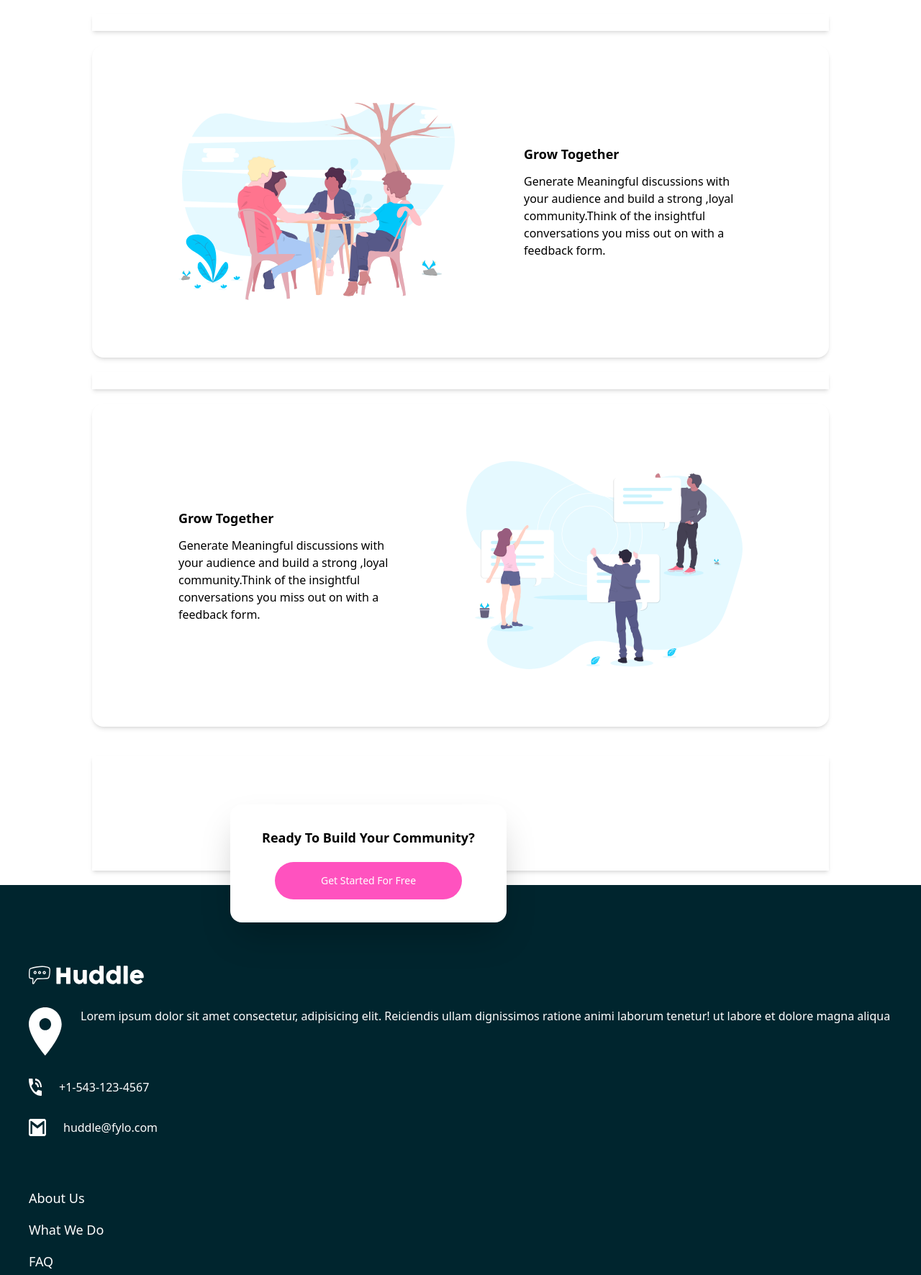
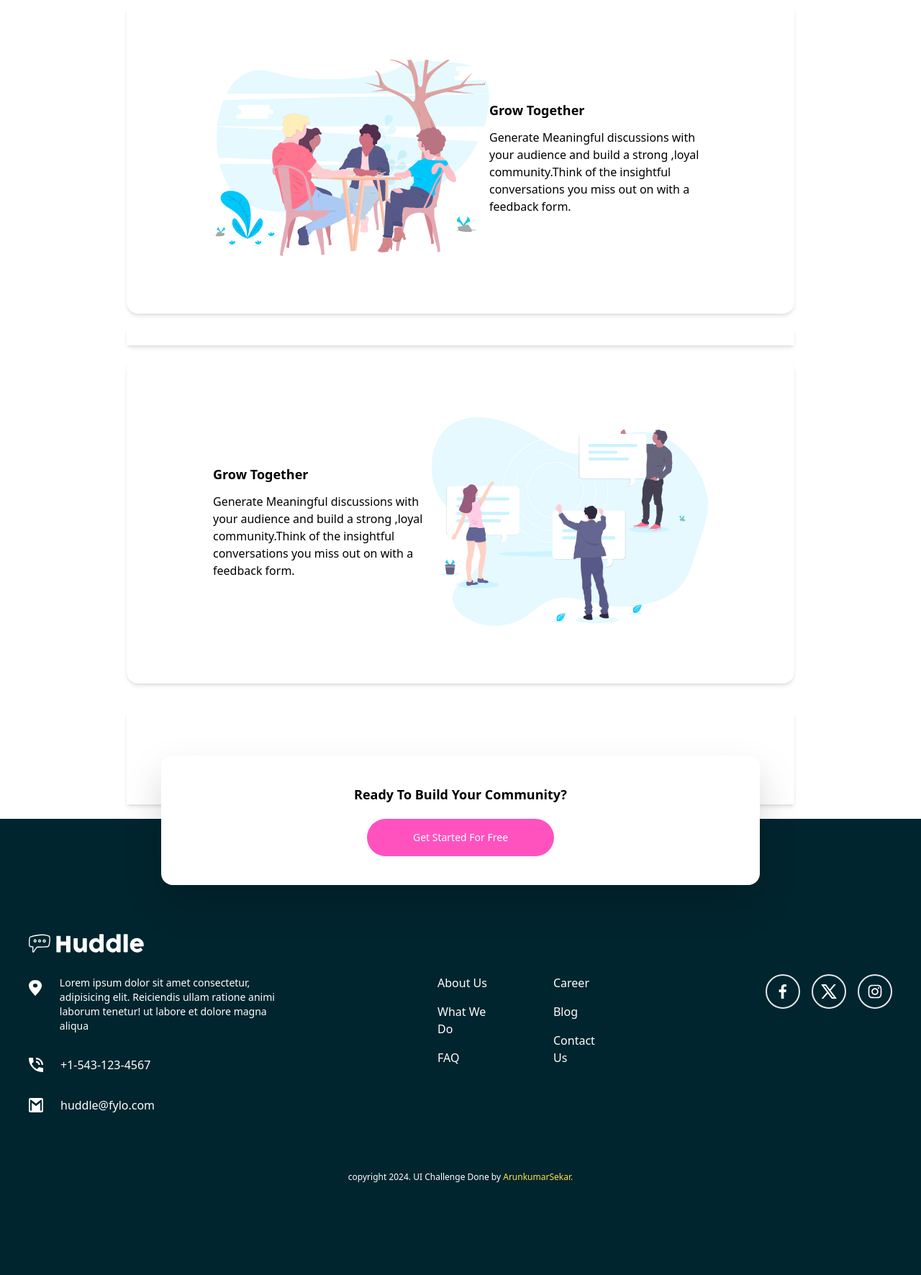
Before and after one commit to Arunkumar14s/Landing-Page-UI, a website built with Vite: page index.html in a window 1280 px wide. Shown: the part 1028-2800 px from the top of the page at 72% size. Built offline with nearby package versions, Linux system fonts and the light colour scheme.

Commit message:
footer section

```diff
--- a/index.html
+++ b/index.html
@@ -13,7 +13,7 @@
   <body class="mx-auto relative">
     <!-- header -->
 
-    <header class="px-10 py-3 flex justify-between items-center bg-[#ebfbff] sm:w-full sm:px-36 sm:py-10 relative">
+    <header class="px-10 py-3 flex justify-between items-center bg-[#ebfbff] sm:w-full lg:px-16 xl:px-28 sm:py-10 relative">
         <img class="w-28 sm:w-36" src="assets/images/logo.svg" alt="Huddle">
         <button class="bg-white hover:bg-blue-200 text-xs font-bold py-1 px-5 sm:px-10 sm:py-3 rounded-full shadow-xl">
           Try It Free
@@ -26,7 +26,7 @@
         <img class="hidden sm:block absolute top-0 -z-10" src="/assets/images/bg-hero-desktop.svg" alt="">
 
 
-        <div class="text-center w-full sm:w-fit sm:text-left sm:pl-36 px-10 pt-20 pb-5 space-y-8">
+        <div class="text-center w-full sm:w-fit sm:text-left lg:pl-20 px-10 pt-20 pb-5 space-y-8 xl:pl-32">
           <h3 class="font-bold text-3xl ">Build The Community  <br>
           Your Fans Will Love</h3>
           <p class="text-xl text-center sm:text-left">
@@ -40,18 +40,18 @@
           <button class="px-16 py-4 bg-[#ff52bf] rounded-full text-white font-medium text-sm">Get Started For Free</button>
         </div>
 
-        <div class="bg-[#ebfbff] sm:bg-inherit px-10  my-5 sm:pr-36">
+        <div class="bg-[#ebfbff] sm:bg-inherit px-10  my-5 lg:pr-20 xl:pr-32">
           <img class="w-96 sm:w-full mx-auto py-5" src="assets/images/illustration-mockups.svg" alt="">
         </div>
       </section>
 
       <hr class="sm:mx-32">
 
-      <div class="flex justify-center items-center flex-col sm:flex-row  sm:justify-between p-10 shadow-md mt-5 mx-8  mb-8 rounded-2xl sm:mx-32">
+      <div class="flex justify-center items-center flex-col sm:flex-row  sm:justify-between p-10 shadow-md mt-5 mx-8  mb-8 rounded-2xl lg:mx-16 xl:mx-44 ">
         <div class="py-10 sm:hidden">
           <img class="w-80" src="assets/images/illustration-grow-together.svg" alt="">
         </div>
-        <div class="text-center w-96 sm:w-fit sm:text-left sm:pl-20 ">
+        <div class="text-center w-96 sm:w-fit sm:text-left lg:pl-5 xl:pl-20 ">
           <h4 class="font-bold text-lg pb-3">Grow Together</h4>
           <p class="max-w-fit sm:w-96">Generate Meaningful discussions with your audience and build a strong
           ,loyal community.Think of the insightful conversations you miss out on with a feedback
@@ -59,18 +59,18 @@
           </p>
         </div>
 
-        <div class="py-10 hidden sm:block sm:pr-20">
+        <div class="py-10 hidden sm:block lg:pr-5 xl:pr-20">
           <img class="w-96" src="assets/images/illustration-grow-together.svg" alt="">
         </div>
       </div>
 
-      <div class="py-3 px-10 my-5 mx-8 shadow-md sm:mx-32"></div>
+      <div class="py-3 px-10 my-5 mx-8 shadow-md lg:mx-16 xl:mx-44 "></div>
 
-      <div class="flex justify-center items-center flex-col p-10 shadow-md rounded-2xl mt-5 mx-8 sm:flex-row  sm:justify-between sm:mx-32">
-        <div class="py-10 sm:pl-20">
+      <div class="flex justify-center items-center flex-col p-10 shadow-md rounded-2xl mt-5 mx-8 sm:flex-row  sm:justify-between lg:mx-16 xl:mx-44 ">
+        <div class="py-10 lg:pl-5 xl:pl-20">
           <img class="w-72 sm:w-96" src="assets/images/illustration-flowing-conversation.svg" alt="">
         </div>
-        <div class="text-center w-96 sm:pr-20 sm:pl-0 sm:text-left">
+        <div class="text-center w-96 lg:pr-5 xl:pr-20 sm:pl-0 sm:text-left">
           <h4 class="font-bold text-lg pb-3">Grow Together</h4>
           <p class="max-w-fit">Generate Meaningful discussions with your audience and build a strong
           ,loyal community.Think of the insightful conversations you miss out on with a feedback
@@ -79,13 +79,13 @@
         </div>
       </div>
 
-      <div class="py-3 px-10 m-5 mx-8 shadow-md sm:mx-32"></div>
+      <div class="py-3 px-10 m-5 mx-8 shadow-md lg:mx-16 xl:mx-44 "></div>
 
-      <div class="flex justify-center items-center flex-col sm:flex-row sm:justify-between p-10 shadow-md rounded-2xl mt-5 mx-8 mb-10 sm:mx-32">
+      <div class="flex justify-center items-center flex-col sm:flex-row sm:justify-between p-10 shadow-md rounded-2xl mt-5 mx-8 mb-10 lg:mx-16 xl:mx-44 ">
         <div class="py-10 sm:hidden">
           <img class="w-72" src="assets/images/illustration-your-users.svg" alt="">
         </div>
-        <div class="text-center w-96 sm:w-96 sm:text-left sm:pl-20">
+        <div class="text-center w-96 sm:w-96 sm:text-left lg:pl-5 xl:pl-20">
           <h4 class="font-bold text-lg pb-3" >Grow Together</h4>
           <p class="max-w-fit">Generate Meaningful discussions with your audience and build a strong
           ,loyal community.Think of the insightful conversations you miss out on with a feedback
@@ -93,60 +93,80 @@
           </p>
         </div>
 
-        <div class="py-10 hidden sm:block sm:pr-20">
+        <div class="py-10 hidden sm:block lg:pr-5 xl:pr-20">
           <img class="w-96" src="assets/images/illustration-your-users.svg" alt="">
         </div>
       </div>
 
-      <div class="py-20 px-10 my-5 mx-8 shadow-md sm:mx-32"></div>
+      <div class="p-10 my-5 mx-8 shadow-md lg:mx-16 lg:p-16 xl:mx-44 "></div>
+
+
 
       <!-- footer -->
 
-      <div class="bg-[#00252e] px-10 py-28 space-y-8 mx-auto relative">
+
+
+    <div class="bg-[#00252e] px-10  pb-32 space-y-10 flex flex-col justify-between items-center relative ">
+
+
+          <!-- <div class="relative inset-0 flex pt-12 px-5 lg:px-36  from-white to-[#00252e] ">
+
+          </div> -->
+
+
+        <div class="pt-40 lg:flex lg:justify-around lg:space-x-16 xl:space-x-56">
+          <div class="space-y-8">
+            <div>
               <img class="w-40" src="/assets/images/logowhit.svg" alt="">
-
-        <div class="text-white flex space-x-6 px=10">
-         <div class="">
-          <img class="w-12" src="/assets/images/icon-location.svg" alt="">
             </div>
 
-          <div>
-            <p class="">Lorem ipsum dolor sit amet consectetur, adipisicing elit. Reiciendis ullam dignissimos ratione animi laborum tenetur! ut labore et dolore magna aliqua  </p>
+            <div class="text-white flex justify-center space-x-6 px=10 lg:w-fit">
+
+                 <img class="w-5 h-7 pt-1.5" src="/assets/images/icon-location.svg" alt="">
+
+
+                 <p class="w-fit lg:w-80 text-sm">Lorem ipsum dolor sit amet consectetur, adipisicing elit. Reiciendis ullam ratione animi laborum tenetur! ut labore et dolore magna aliqua  </p>
+
+             </div>
+
+            <div class="text-white flex items-center space-x-6">
+              <img class="w-5 h-5 " src="/assets/images/icon-phone.svg" alt="">
+              <p>+1-543-123-4567</p>
+           </div>
+
+           <div class="pb-10 flex items-center space-x-6">
+             <img class="w-5 h-5" src="/assets/images/icon-email.svg" alt="">
+             <p class="text-white">huddle@fylo.com</p>
            </div>
           </div>
 
-        <div class="text-white flex space-x-6">
-          <img src="/assets/images/icon-phone.svg" alt="">
-          <p>+1-543-123-4567</p>
-        </div>
-
-        <div class="pb-10 flex space-x-6">
-          <img class="w-6" src="/assets/images/icon-email.svg" alt="">
-          <p class="text-white">huddle@fylo.com</p>
-        </div>
-
-        <div class="pb-10 text-white">
-          <ul class="space-y-4 font-normal text-lg">
+          <div class="pb-12 lg:pt-14  text-white lg:flex lg:justify-between lg:space-x-20">
+          <ul class="space-y-4 font-normal cursor-pointer  pb-4">
             <li>About Us</li>
             <li>What We Do</li>
             <li>FAQ</li>
+          </ul>
+
+          <ul class="space-y-4 font-normal cursor-pointer  ">
             <li>Career</li>
             <li>Blog</li>
             <li>Contact Us</li>
           </ul>
           </div>
 
-        <div class="text-white flex justify-center space-x-4 pb-5">
-          <div class="rounded-full p-2 border ">
+          <div class="text-white flex justify-center space-x-4 pb-5 lg:pt-14  ">
+            <div class="rounded-full p-2.5 w-12 h-12 border-2 flex items-center justify-center cursor-pointer ">
               <svg xmlns="http://www.w3.org/2000/svg" width="32" height="32" viewBox="0 0 24 24"><path fill="currentColor" d="M15.12 5.32H17V2.14A26.11 26.11 0 0 0 14.26 2c-2.72 0-4.58 1.66-4.58 4.7v2.62H6.61v3.56h3.07V22h3.68v-9.12h3.06l.46-3.56h-3.52V7.05c0-1.05.28-1.73 1.76-1.73"/></svg>
             </div>
 
-          <div class="rounded-full p-2 border">
+            <div class="rounded-full p-2.5 w-12 h-12 border-2 flex items-center justify-center cursor-pointer ">
               <svg xmlns="http://www.w3.org/2000/svg" width="32" height="32" viewBox="0 0 24 24" class="rounded-full"><path fill="currentColor" d="M8 2H1l8.26 11.015L1.45 22H4.1l6.388-7.349L16 22h7l-8.608-11.478L21.8 2h-2.65l-5.986 6.886zm9 18L5 4h2l12 16z"/></svg>
             </div>
 
-         <div class="rounded-full p-2 border">
+           <div class="rounded-full p-2.5 w-12 h-12 border-2 flex items-center justify-center cursor-pointer ">
             <svg xmlns="http://www.w3.org/2000/svg" width="32" height="32" viewBox="0 0 1024 1024" class="rounded-full"><path fill="currentColor" d="M512 306.9c-113.5 0-205.1 91.6-205.1 205.1S398.5 717.1 512 717.1S717.1 625.5 717.1 512S625.5 306.9 512 306.9m0 338.4c-73.4 0-133.3-59.9-133.3-133.3S438.6 378.7 512 378.7S645.3 438.6 645.3 512S585.4 645.3 512 645.3m213.5-394.6c-26.5 0-47.9 21.4-47.9 47.9s21.4 47.9 47.9 47.9s47.9-21.3 47.9-47.9a47.84 47.84 0 0 0-47.9-47.9M911.8 512c0-55.2.5-109.9-2.6-165c-3.1-64-17.7-120.8-64.5-167.6c-46.9-46.9-103.6-61.4-167.6-64.5c-55.2-3.1-109.9-2.6-165-2.6c-55.2 0-109.9-.5-165 2.6c-64 3.1-120.8 17.7-167.6 64.5C132.6 226.3 118.1 283 115 347c-3.1 55.2-2.6 109.9-2.6 165s-.5 109.9 2.6 165c3.1 64 17.7 120.8 64.5 167.6c46.9 46.9 103.6 61.4 167.6 64.5c55.2 3.1 109.9 2.6 165 2.6c55.2 0 109.9.5 165-2.6c64-3.1 120.8-17.7 167.6-64.5c46.9-46.9 61.4-103.6 64.5-167.6c3.2-55.1 2.6-109.8 2.6-165m-88 235.8c-7.3 18.2-16.1 31.8-30.2 45.8c-14.1 14.1-27.6 22.9-45.8 30.2C695.2 844.7 570.3 840 512 840c-58.3 0-183.3 4.7-235.9-16.1c-18.2-7.3-31.8-16.1-45.8-30.2c-14.1-14.1-22.9-27.6-30.2-45.8C179.3 695.2 184 570.3 184 512c0-58.3-4.7-183.3 16.1-235.9c7.3-18.2 16.1-31.8 30.2-45.8s27.6-22.9 45.8-30.2C328.7 179.3 453.7 184 512 184s183.3-4.7 235.9 16.1c18.2 7.3 31.8 16.1 45.8 30.2c14.1 14.1 22.9 27.6 30.2 45.8C844.7 328.7 840 453.7 840 512c0 58.3 4.7 183.2-16.2 235.8"/></svg>
+          </div>
+
           </div>
 
         </div>
@@ -155,12 +175,22 @@
           <p class="text-xs">copyright 2024. UI Challenge Done by <a class="text-yellow-300" href="">ArunkumarSekar.</a></p>
         </div>
 
-        <!-- posu -->
 
-        <div class="bg-white text-center py-8 space-y-5 rounded-2xl w-96 shadow-2xl  absolute -top-32 right-5  sm:mx-96 sm:absolute sm:right-48 sm:-top-36">
+
+
+
+
+        <div class=" absolute -top-32 w-full px-10 lg:px-56">
+          <div class="flex justify-center items-center">
+            <div class="bg-white text-center py-10 space-y-5 rounded-2xl w-full mx-auto drop-shadow-2xl">
               <h4 class="font-semibold text-lg">Ready To Build Your Community?</h4>
               <button class="px-16 py-4 bg-[#ff52bf] rounded-full text-white font-medium text-sm">Get Started For Free</button>
             </div>
+        </div>
+        </div>
+
+        <!-- posu -->
+
 
 
 
```
Lines whose indentation alone changed are shown as unchanged.
